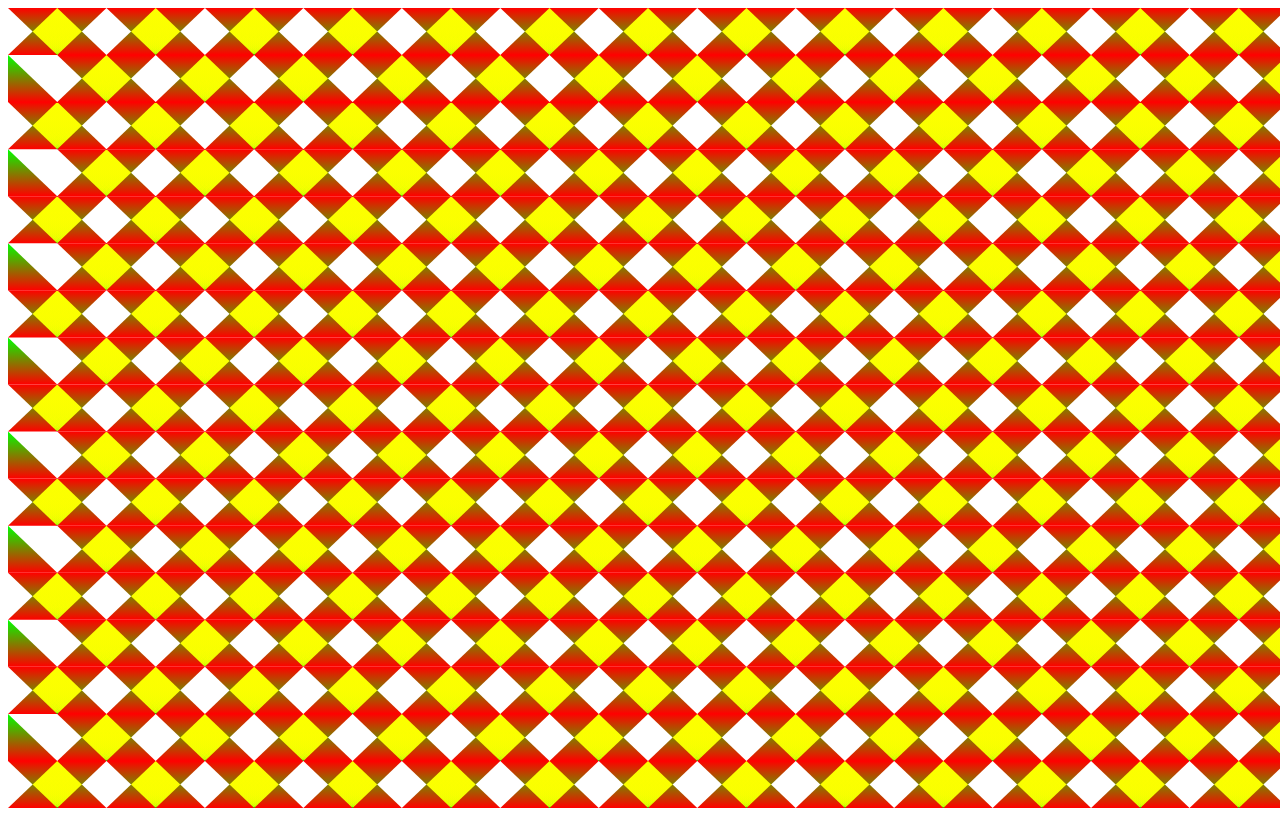
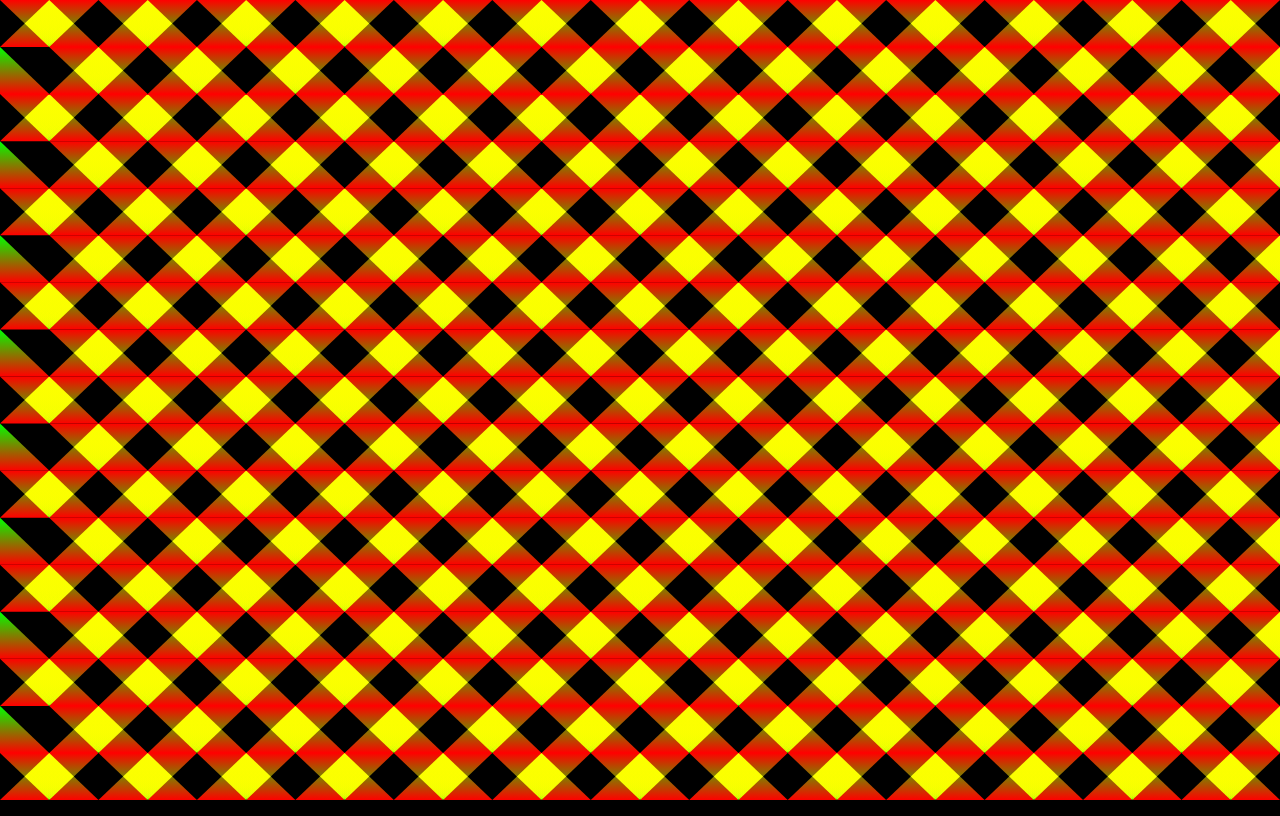
Before and after one commit to Yonkai/Demos, a plain HTML site: page Diamonds/index.html in a window 1280 px wide. Drawn offline with Linux system fonts and the light colour scheme.

Commit message:
Updated formattin

```diff
--- a/Diamonds/index.html
+++ b/Diamonds/index.html
@@ -1,6 +1,16 @@
 <html>
+
 <body>
     <canvas id="c"></canvas>
     <script src="diamonds.js"></script>
+    <style>
+        html,
+        body {
+            margin: 0;
+            overflow: hidden;
+            background-color: rgba(0, 0, 0, 1);
+        }
+    </style>
 </body>
+
 </html>
```
